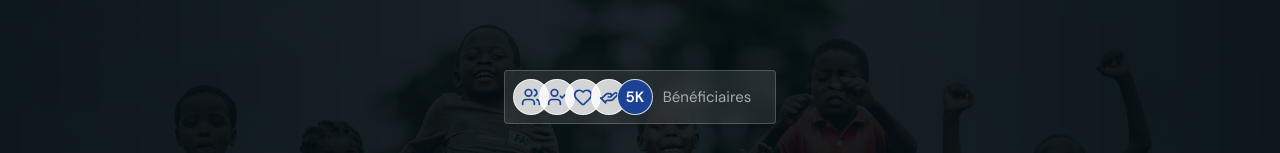
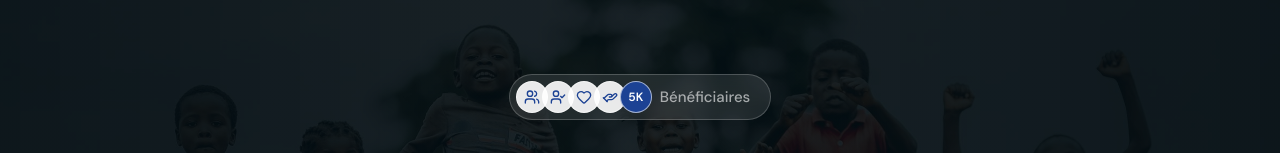
Before and after one commit to AnicetChiza07/site-avsd, a React (Vite) app in the folder apps/web/: page / in a window 1280 px wide. Shown: the part 141-294 px from the top of the page. Built offline with nearby package versions, Linux system fonts and the light colour scheme; no server answers.

Commit message:
add to my repository

```diff
--- a/apps/web/src/components/sections/HeroSection.jsx
+++ b/apps/web/src/components/sections/HeroSection.jsx
@@ -23,30 +23,33 @@ const HeroSection = () => {
             {/* 2. Contenu principal */}
             <div className="relative z-10 container mx-auto px-4 flex flex-col items-center justify-center text-center gap-8">
 
-                {/* Badge Statistique (Glassmorphism) */}
-                <div className="flex items-center justify-center w-fit gap-2.5 text-[15px] rounded border border-white/20 bg-white/10 backdrop-blur-sm py-2 px-6 pl-2">
+                {/* Badge Statistique (Ajusté : plus petit, 5K, bordures blanches) */}
+                <div className="flex items-center justify-center w-fit gap-2 text-[15px] rounded-full border border-white/20 bg-white/10 backdrop-blur-sm py-1.5 pr-5 pl-1.5">
                     <div className="flex">
-                        <div className="w-9 h-9 flex items-center justify-center rounded-full bg-white/80 border border-white/80">
-                            <Users className="w-5 h-5 text-brand-blue" />
+                        <div className="w-8 h-8 flex items-center justify-center rounded-full bg-white/90 border border-white/60">
+                            <Users className="w-4 h-4 text-brand-blue" />
                         </div>
-                        <div className="w-9 h-9 flex items-center justify-center rounded-full bg-white/80 border border-white/80 -ml-2.5">
-                            <UserCheck className="w-5 h-5 text-brand-blue" />
+                        <div className="w-8 h-8 flex items-center justify-center rounded-full bg-white/90 border border-white/60 -ml-1.5">
+                            <UserCheck className="w-4 h-4 text-brand-blue" />
                         </div>
-                        <div className="w-9 h-9 flex items-center justify-center rounded-full bg-white/80 border border-white/80 -ml-2.5">
-                            <Heart className="w-5 h-5 text-brand-blue" />
+                        <div className="w-8 h-8 flex items-center justify-center rounded-full bg-white/90 border border-white/60 -ml-1.5">
+                            <Heart className="w-4 h-4 text-brand-blue" />
                         </div>
-                        <div className="w-9 h-9 flex items-center justify-center rounded-full bg-white/80 border border-white/80 -ml-2.5">
-                            <HandHelping className="w-5 h-5 text-brand-blue" />
+                        <div className="w-8 h-8 flex items-center justify-center rounded-full bg-white/90 border border-white/60 -ml-1.5">
+                            <HandHelping className="w-4 h-4 text-brand-blue" />
                         </div>
                     </div>
-                    <div className="w-9 h-9 flex items-center justify-center rounded-full -ml-5 text-white bg-brand-blue border border-white/80 font-bold">
+
+                    {/* Cercle 5K */}
+                    <div className="w-8 h-8 flex items-center justify-center rounded-full -ml-3.5 text-white bg-brand-blue border border-white/60 font-bold text-xs">
                         <span>5K</span>
                     </div>
-                    {/* Le texte "Bénéficiaires" est masqué sur mobile pour gagner de la place */}
-                    <p className="text-white/60 hidden sm:block">Bénéficiaires</p>
+
+                    {/* Texte Bénéficiaires */}
+                    <p className="text-white/60 hidden sm:block font-medium">Bénéficiaires</p>
                 </div>
 
-                {/* Titre et Description */}
+                {/* Titre et Description (Retour à l'original comme demandé) */}
                 <div className="flex flex-col items-center gap-4">
                     <h1 className="w-full md:w-[90%] text-3xl sm:text-4xl lg:text-5xl font-bold leading-tight bg-clip-text text-transparent bg-gradient-to-r from-brand-blue to-brand-light">
                         Action des Volontaires pour la Solidarité et le Développement (AVSD)
@@ -56,12 +59,12 @@ const HeroSection = () => {
                     </p>
                 </div>
 
-                {/* Boutons d'action (Utilisation de notre composant réutilisable) */}
+                {/* Boutons d'action */}
                 <div className="flex flex-col sm:flex-row items-center gap-4 w-full sm:w-auto mt-2">
                     <Button variant="primary" href="#about">
                         Qui sommes-nous
                     </Button>
-                    <Button variant="secondary" href="opportunites">
+                    <Button variant="secondary" href="/opportunites">
                         Voir les opportunités
                     </Button>
                 </div>
--- a/apps/web/src/components/sections/InterventionAreasSection.jsx
+++ b/apps/web/src/components/sections/InterventionAreasSection.jsx
@@ -159,7 +159,7 @@ const InterventionAreasSection = () => {
                             </div>
 
                             {/* Compteur de villes */}
-                            <div className="flex items-center gap-2 px-4 py-2 bg-brand-blue/10 rounded-full">
+                            <div className="flex w-fit items-center gap-2 px-4 py-2 bg-brand-blue/10 rounded-full">
                                 <CheckCircle2 className="w-5 h-5 text-brand-blue" />
                                 <span className="text-brand-blue font-semibold">
                                     {villesDeLaProvince.length} {villesDeLaProvince.length > 1 ? 'zones' : 'zone'} d'intervention
--- a/apps/web/src/components/sections/PartnersSection.jsx
+++ b/apps/web/src/components/sections/PartnersSection.jsx
@@ -36,7 +36,7 @@ const PartnersSection = () => {
                         {[1, 2, 3, 4, 5, 6, 7, 8].map((i) => (
                             <div
                                 key={i}
-                                className="flex-shrink-0 w-[180px] h-[100px] bg-slate-200 rounded-xl animate-shimmer"
+                                className="flex-shrink-0 w-[180px] h-[100px] bg-slate-200 rounded-full animate-shimmer"
                             />
                         ))}
                     </div>
```
